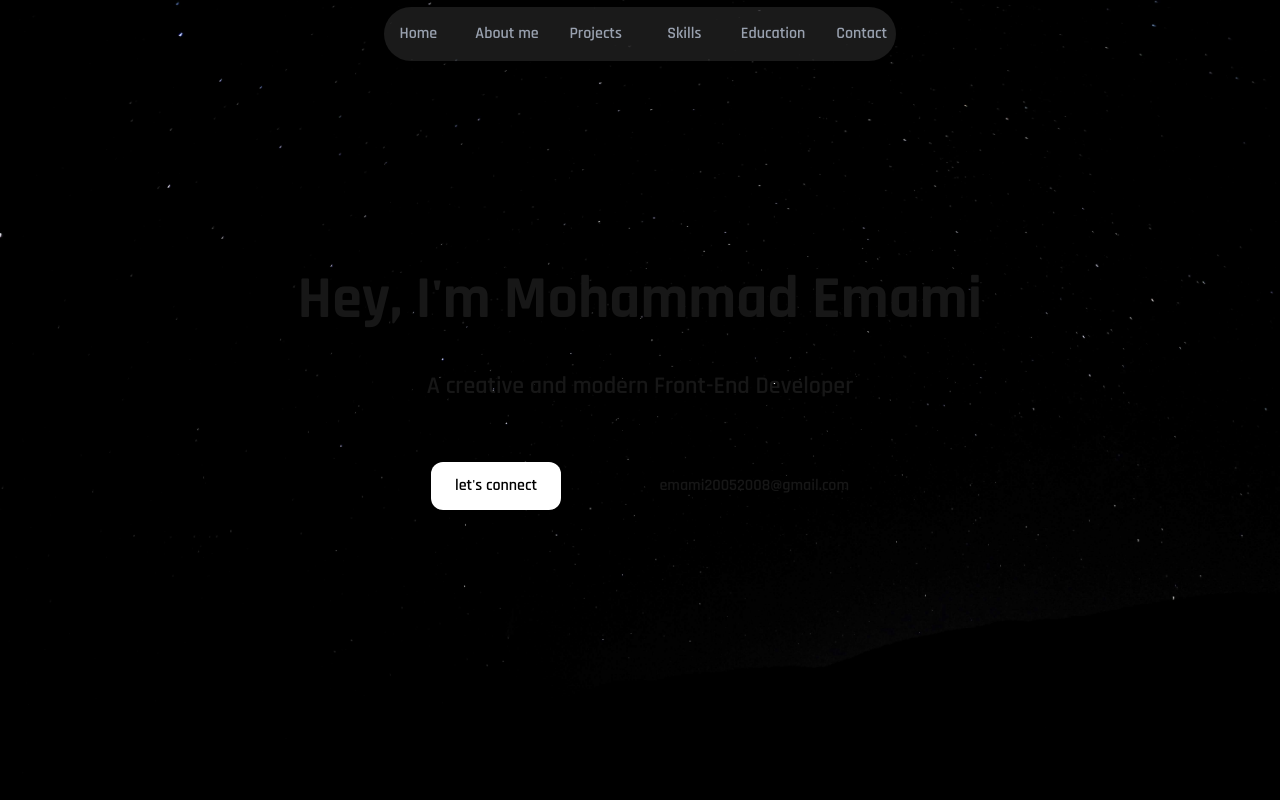
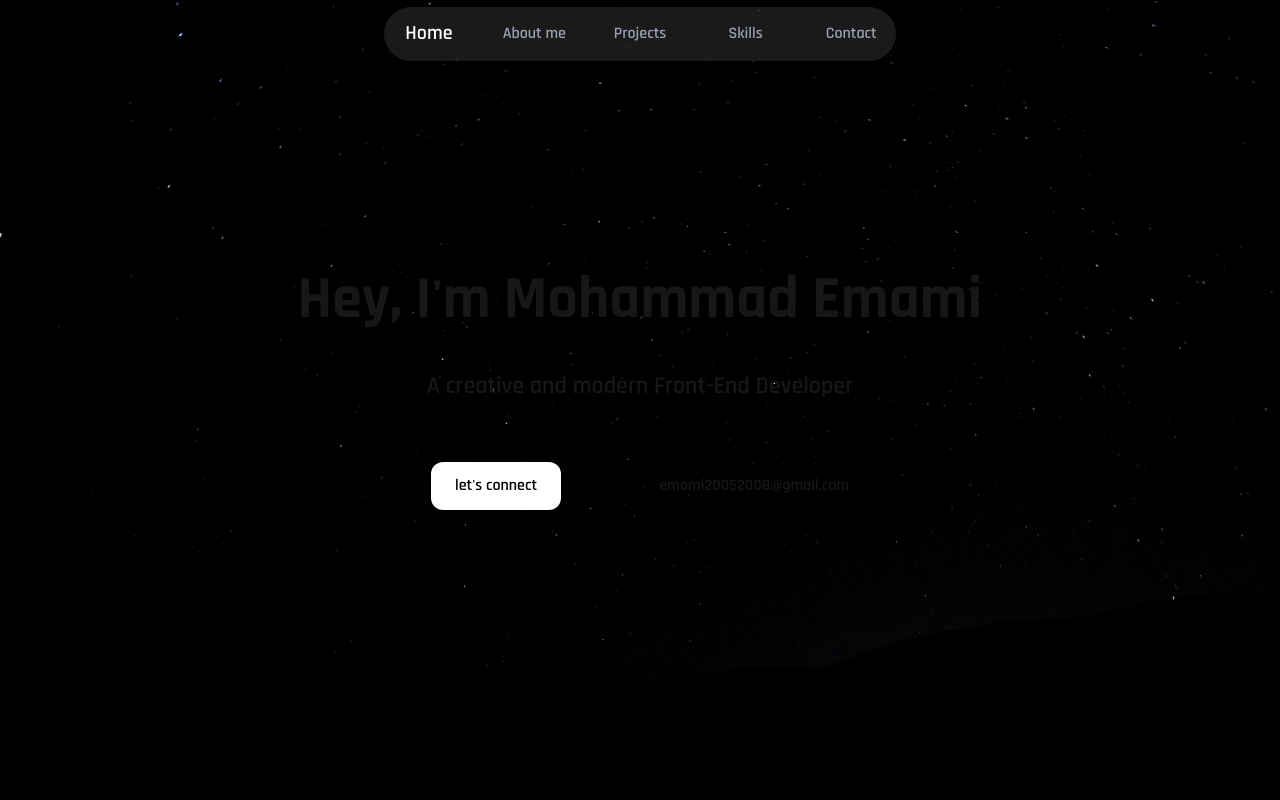
Before and after one commit to mohammademami2005/portfolio, a Next.js app: page / in a window 1280 px wide. Shown: the top 800 px of the page. Built offline with nearby package versions, Linux system fonts and the light colour scheme; some icons are missing.

Commit message:
complete header

```diff
--- a/src/app/components/about/about.tsx
+++ b/src/app/components/about/about.tsx
@@ -6,7 +6,7 @@ import AboutLinks from "./AboutLinks";
 
 export default function About() {
   return (
-    <section className="w-full h-[200vh]  about bg-black">
+    <section className="w-full h-[200vh]  about bg-black" id="about">
       <div className="w-full h-[30vh]  flex justify-center items-center relative">
         <span className="capitalize text-9xl absolute top-1/2 left-1/2 transform -translate-1/2 z-0 text-stone-700 font-extrabold opacity-50">
           ABOUT ME
--- a/src/app/components/header.tsx
+++ b/src/app/components/header.tsx
@@ -1,75 +1,116 @@
 "use client";
-import Link from "next/link";
-import React, { useEffect, useState } from "react";
-import { HambergerMenu } from "iconsax-react";
-import { CloseCircle } from "iconsax-react";
+import React, { useEffect, useRef, useState } from "react";
+import { HambergerMenu, CloseCircle } from "iconsax-react";
+import gsap from "gsap";
+import { ScrollToPlugin } from "gsap/ScrollToPlugin";
+import { ScrollTrigger } from "gsap/ScrollTrigger";
+
+gsap.registerPlugin(ScrollToPlugin, ScrollTrigger);
+
 const links = [
-  {
-    name: "Home",
-    href: "#home",
-  },
-  {
-    name: "About me",
-    href: "#about",
-  },
-  {
-    name: "Projects",
-    href: "#projects",
-  },
-  {
-    name: "Skills",
-    href: "#skills",
-  },
-  {
-    name: "Education",
-    href: "#Education",
-  },
-  {
-    name: "Contact",
-    href: "#contact",
-  },
+  { name: "Home", href: "#home" },
+  { name: "About me", href: "#about" },
+  { name: "Projects", href: "#projects" },
+  { name: "Skills", href: "#skills" },
+  { name: "Contact", href: "#contact" },
 ];
+
 export default function Header() {
-  const [hash, setHash] = useState<string>("");
+  const [hash, setHash] = useState("");
   const [mobileNavVisible, setMobileNavVisible] = useState(false);
-  console.log(mobileNavVisible);
+  const headerRef = useRef(null);
+
+
+  useEffect(() => {
+    gsap.from(headerRef.current, {
+      y: -40,
+      opacity: 0,
+      duration: 1,
+      ease: "bounce",
+    });
+  }, []);
+
+
+  useEffect(() => {
+    if (mobileNavVisible) {
+      gsap.fromTo(
+        "nav ul li",
+        { y: -20, opacity: 0 },
+        {
+          y: 0,
+          opacity: 1,
+          stagger: 0.09,
+          duration: 0.55,
+          ease: "power3.out",
+        }
+      );
+    }
+  }, [mobileNavVisible]);
+
+
+  useEffect(() => {
+    links.forEach((item) => {
+      ScrollTrigger.create({
+        trigger: item.href,
+        start: "top center",
+        end: "bottom center",
+        onEnter: () => setHash(item.href),
+        onEnterBack: () => setHash(item.href),
+      });
+    });
+  }, []);
+
   return (
-    <header className="fixed top-1 right-0 w-full h-15  flex justify-end lg:justify-center items-center z-50">
+    <header
+      ref={headerRef}
+      className="fixed top-1 right-0 w-full h-15 flex justify-end lg:justify-center items-center z-50"
+    >
+      {/* NAV */}
       <nav
-        className={`absolute left-0  duration-500 transition-all w-screen h-screen  ${
+        className={`absolute left-0 duration-500 transition-all w-screen h-screen ${
           mobileNavVisible
             ? "top-0 opacity-100"
             : "top-[110vh] opacity-0 lg:opacity-100"
-        } mt-[60px] lg:mt-0 lg:top-0 lg:left-0 lg:relative  lg:block lg:w-2/5 lg:h-[90%] lg:bg-white/10 lg:rounded-full backdrop-blur-md`}
+        } mt-[60px] lg:mt-0 lg:top-0 lg:left-0 lg:relative lg:block lg:w-2/5 lg:h-[90%] lg:bg-white/10 lg:rounded-full backdrop-blur-md`}
       >
-        <ul
-          className={`w-full h-full rounded-full  flex flex-col lg:flex-row justify-center gap-5 lg:justify-evenly items-center    `}
-        >
+        <ul className="w-full h-full rounded-full flex flex-col lg:flex-row justify-center gap-5 lg:justify-evenly items-center">
           {links.map((item, i) => {
-            const delay = mobileNavVisible ? i * 150 : 0;
+            const delay = mobileNavVisible ? i * 120 : 0;
+
             return (
               <li
                 key={i}
-                onClick={() => setHash(item.href)}
-                className={`w-[16%]  text-lg lg:text-[16px] text-center ${
+                onClick={() => {
+                  setHash(item.href);
+
+                  gsap.to(window, {
+                    duration: 1,
+                    scrollTo: item.href,
+                    ease: "power3.out",
+                  });
+
+                  setMobileNavVisible(false);
+                }}
+                style={{ transitionDelay: delay + "ms" }}
+                className={`text-lg lg:text-[16px] w-[16%] text-center transform transition-all duration-500 cursor-pointer ${
                   hash === item.href ? "text-white scale-125" : "text-gray-400"
-                } transform transition-all duration-500 lg:translate-y-0 ${
+                } ${
                   mobileNavVisible
                     ? "-translate-y-10 opacity-100"
-                    : "sm:translate-y-10 lg:translate-y-0 opacity-0 lg:opacity-100"
-                } `}
-                style={{ transitionDelay: delay + "ms" }}
+                    : "lg:translate-y-0 opacity-0 lg:opacity-100"
+                }`}
               >
-                <Link href={item.href}>{item.name}</Link>
+                <button>{item.name}</button>
               </li>
             );
           })}
         </ul>
       </nav>
 
+      {/* MOBILE BUTTON */}
       <button
-        className="lg:hidden cursor-pointer"
-        onClick={() => setMobileNavVisible((prev) => !prev)}
+        className="lg:hidden cursor-pointer mr-5"
+        onClick={() => setMobileNavVisible(!mobileNavVisible)}
       >
         {mobileNavVisible ? (
           <CloseCircle size="32" color="#d9e3f0" />
--- a/src/app/components/home.tsx
+++ b/src/app/components/home.tsx
@@ -120,6 +120,7 @@ export default function Home() {
 
   return (
     <section
+    id="home"
       ref={homeRef}
       className="w-full h-screen flex flex-col justify-center gap-10 items-center bg-[url(/img/background1.jpg)] bg-cover"
     >
--- a/src/app/components/projects/projects.tsx
+++ b/src/app/components/projects/projects.tsx
@@ -4,7 +4,7 @@ import ShowProjects from "./projectsClient";
 
 export default function Projects() {
   return (
-    <section className="bg-[url(/img/background1.jpg)] ">
+    <section className="bg-[url(/img/background1.jpg)] " id="projects">
       <div className="w-full h-[30vh]  flex justify-center items-center relative">
         <span className="capitalize text-9xl absolute top-1/2 left-1/2 transform -translate-1/2 z-0 text-stone-700 font-extrabold opacity-50">
           PROJECTS
--- a/src/app/components/skills/skills.tsx
+++ b/src/app/components/skills/skills.tsx
@@ -5,7 +5,7 @@ import Image from "next/image";
 
 export default function Skills() {
   return (
-    <section className="mt-[40vh] " >
+    <section className="mt-[40vh] " id="skills">
       <div className="w-full h-[30vh]  flex justify-center items-center relative ">
       <figure className="flex justify-center items-center w-full absolute top-0 left-1/2 -translate-1/2">
         <Image
--- a/src/app/globals.css
+++ b/src/app/globals.css
@@ -60,8 +60,9 @@
 body {
   background: var(--background);
   color: var(--foreground);
+
   &::selection{
-    color: rgb(255, 0, 255);
+    color: rgb(157, 0, 255);
     background-color: #0a0a0a;
   }
 }
```
